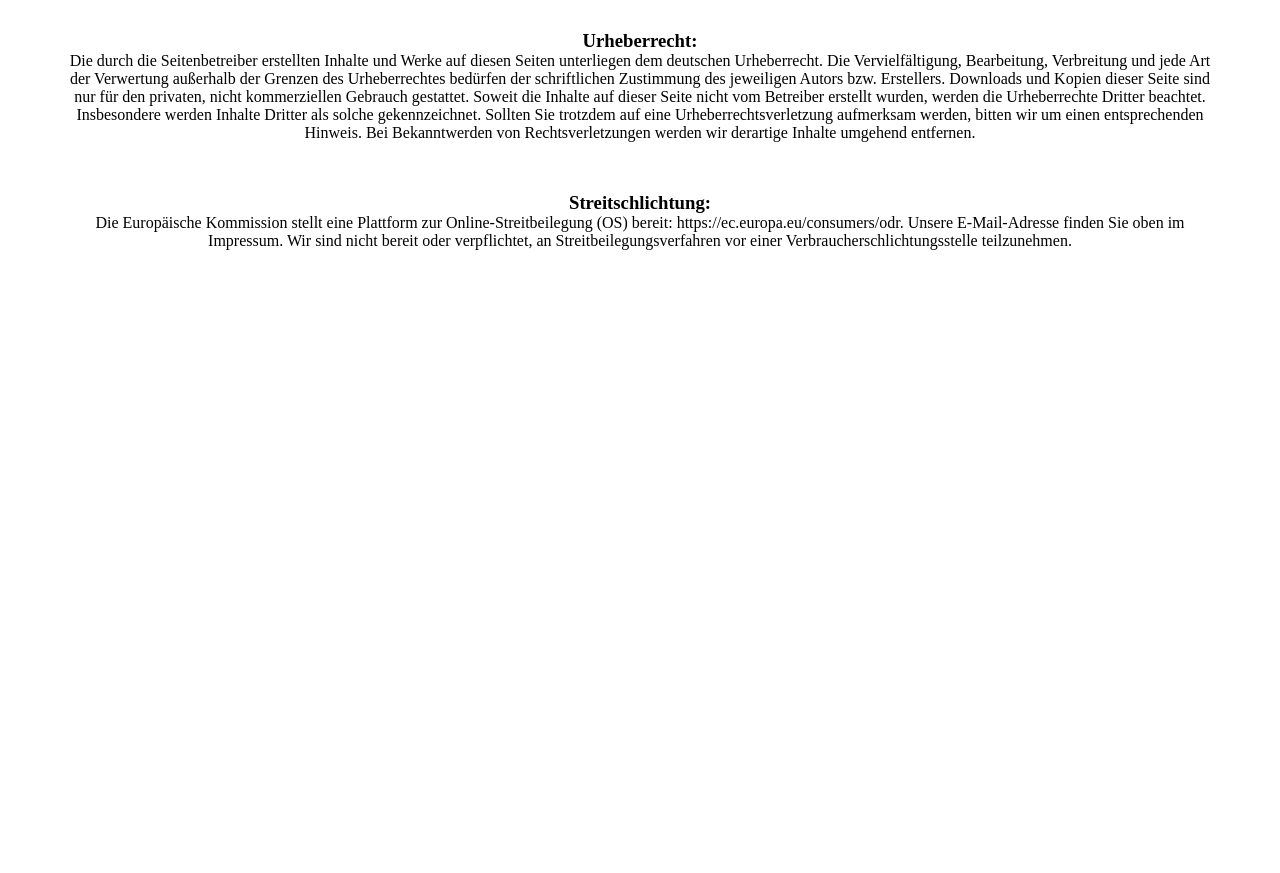
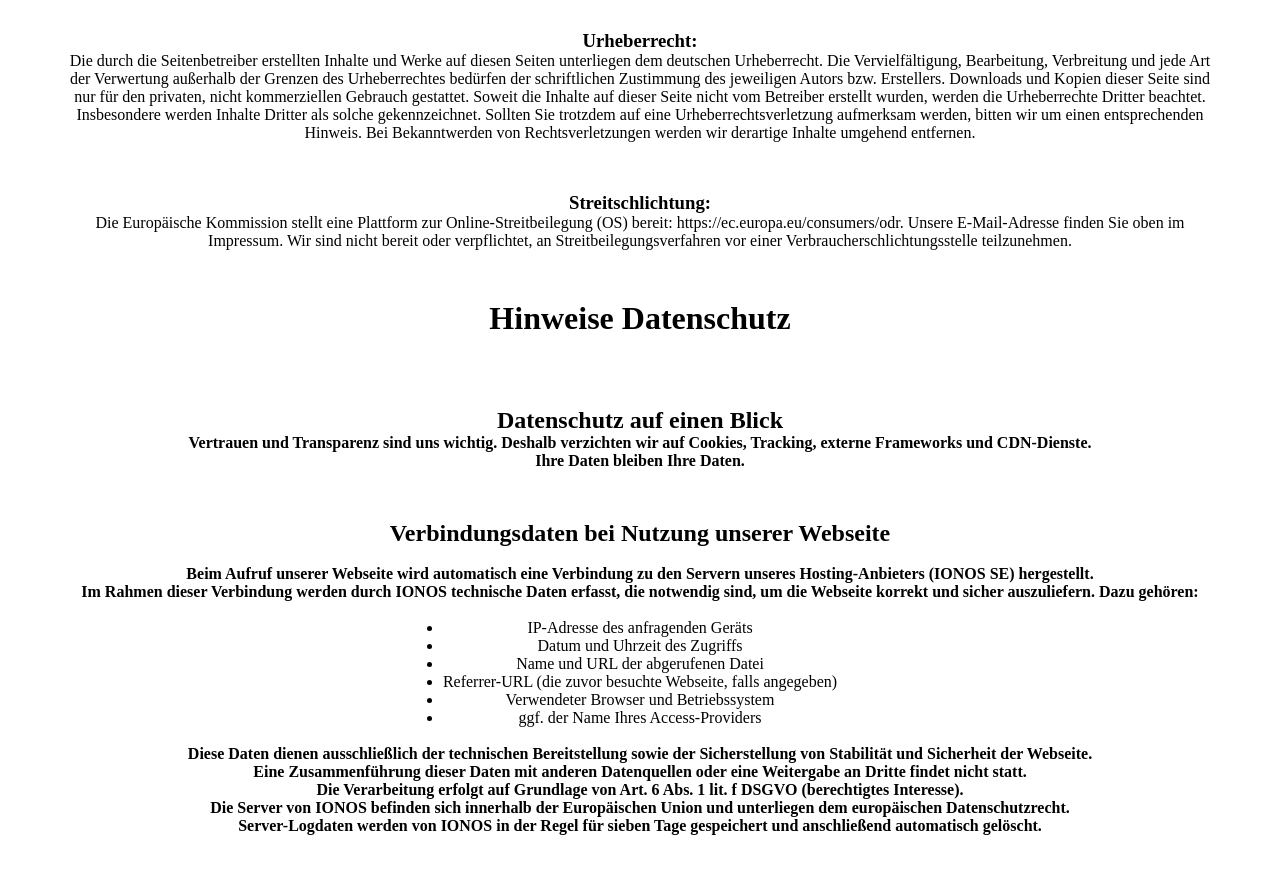
Before and after one commit to xXMaddyX/NewPiepsSoftSite, a plain HTML site: page panelsites/impressum.html in a window 1280 px wide. Shown: the part 862-1735 px from the top of the page. Before the commit the page ends 1162 px from the top, so only its background shows below. Drawn offline with Linux system fonts and the light colour scheme.

Commit message:
update Impressum/Datenschutz

```diff
--- a/panelsites/impressum.html
+++ b/panelsites/impressum.html
@@ -43,6 +43,33 @@
             <h3>Streitschlichtung:</h3>
             <p>Die Europäische Kommission stellt eine Plattform zur Online-Streitbeilegung (OS) bereit: https://ec.europa.eu/consumers/odr. Unsere E-Mail-Adresse finden Sie oben im Impressum.
                 Wir sind nicht bereit oder verpflichtet, an Streitbeilegungsverfahren vor einer Verbraucherschlichtungsstelle teilzunehmen.</p>
+
+            <h1>Hinweise Datenschutz</h1>
+
+            <h2>Datenschutz auf einen Blick</h2>
+            <h4>Vertrauen und Transparenz sind uns wichtig. Deshalb verzichten wir auf Cookies, Tracking, externe Frameworks und CDN-Dienste.</h4>
+            <h4>Ihre Daten bleiben Ihre Daten.</h4>
+
+            <h2>Verbindungsdaten bei Nutzung unserer Webseite</h2>
+            <br>
+            <h4>Beim Aufruf unserer Webseite wird automatisch eine Verbindung zu den Servern unseres Hosting-Anbieters (IONOS SE) hergestellt.</h4>
+            <h4>Im Rahmen dieser Verbindung werden durch IONOS technische Daten erfasst, die notwendig sind, um die Webseite korrekt und sicher auszuliefern. Dazu gehören:</h4>
+            <br>
+            <ul>
+                <li>IP-Adresse des anfragenden Geräts</li>
+                <li>Datum und Uhrzeit des Zugriffs</li>
+                <li>Name und URL der abgerufenen Datei</li>
+                <li>Referrer-URL (die zuvor besuchte Webseite, falls angegeben)</li>
+                <li>Verwendeter Browser und Betriebssystem</li>
+                <li>ggf. der Name Ihres Access-Providers</li>
+            </ul>
+            <br>
+            <h4>Diese Daten dienen ausschließlich der technischen Bereitstellung sowie der Sicherstellung von Stabilität und Sicherheit der Webseite.</h4>
+            <h4>Eine Zusammenführung dieser Daten mit anderen Datenquellen oder eine Weitergabe an Dritte findet nicht statt.</h4>
+            <h4>Die Verarbeitung erfolgt auf Grundlage von Art. 6 Abs. 1 lit. f DSGVO (berechtigtes Interesse).</h4>
+            <h4>Die Server von IONOS befinden sich innerhalb der Europäischen Union und unterliegen dem europäischen Datenschutzrecht.</h4>
+            <h4>Server-Logdaten werden von IONOS in der Regel für sieben Tage gespeichert und anschließend automatisch gelöscht.</h4>
+
         </div>
     </main>
 </body>
```
